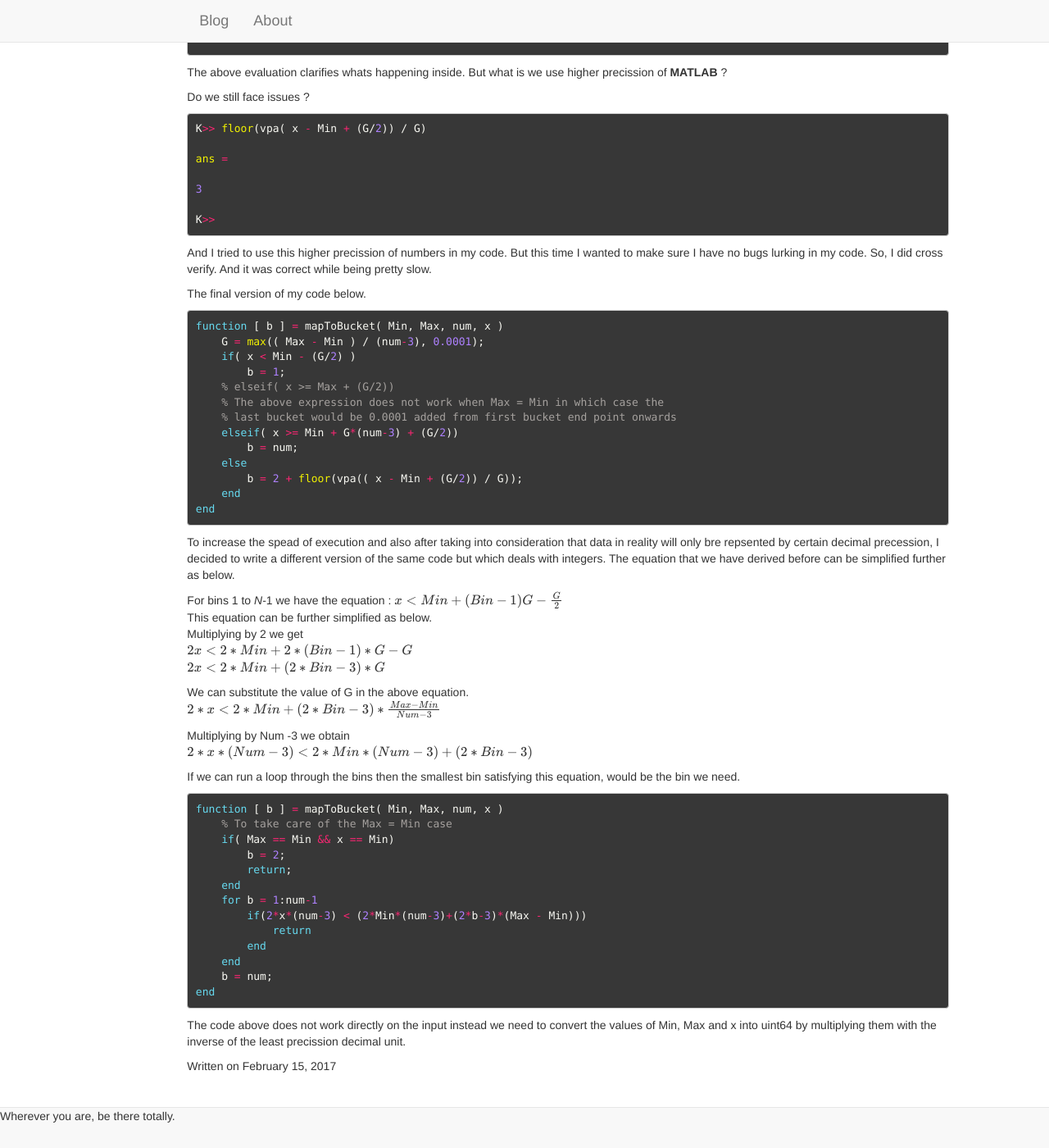
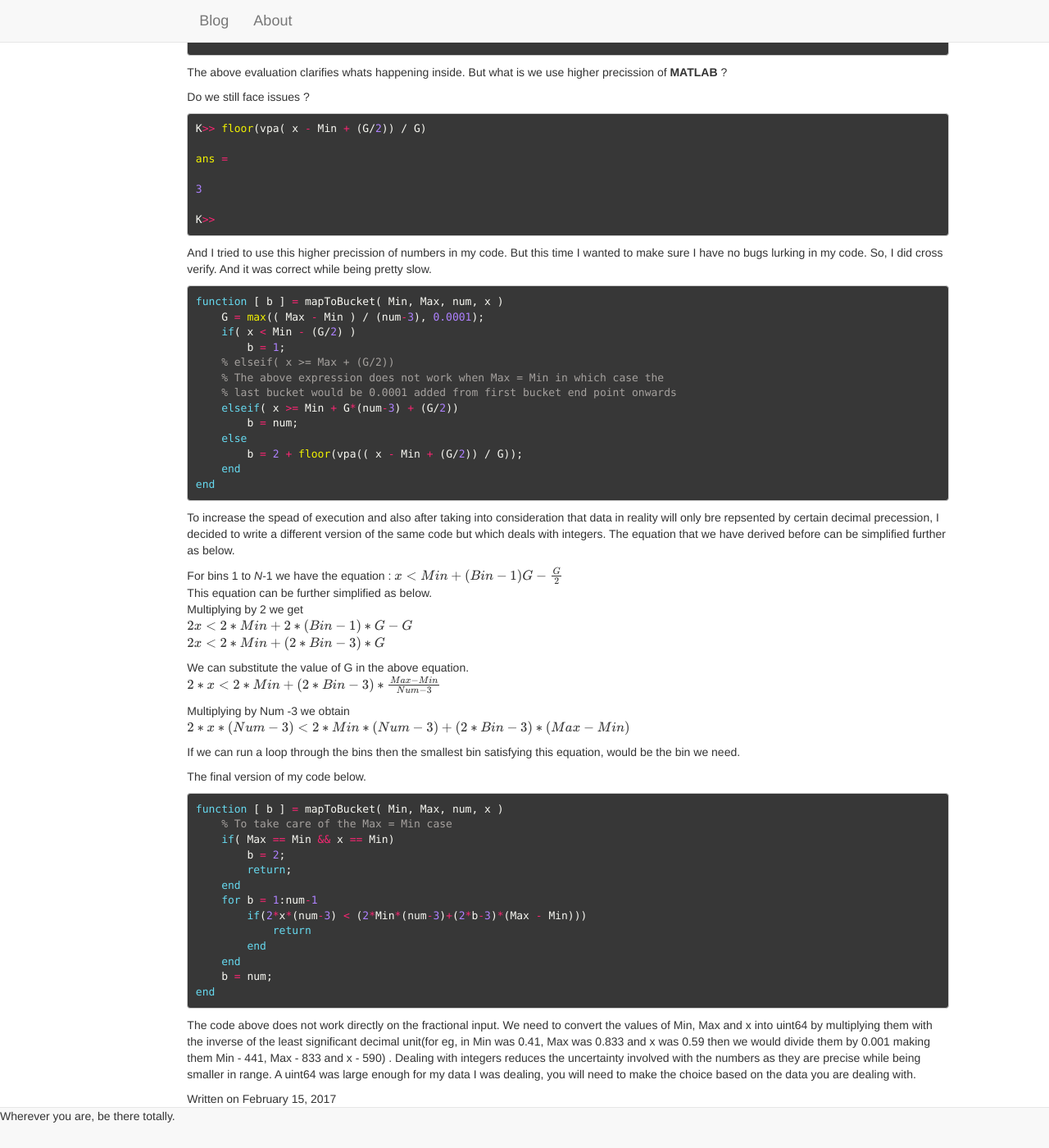
Before and after one commit to surajshetiya/surajshetiya.github.io, a Jekyll site: the page built from _posts/2017-02-15-Numerical-Issues.md, in a window 1280 px wide and 1400 px high, scrolled down 1643 px. Shown: the whole window at 82% size. Built offline with Jekyll 4.4.1, drawn with Linux system fonts in a browser that asks for light colours; formulas are drawn with MathJax 3.

Commit message:
Update  the content

````diff
--- a/_posts/2017-02-15-Numerical-Issues.md
+++ b/_posts/2017-02-15-Numerical-Issues.md
@@ -139,10 +137,12 @@ $$
 
 Multiplying by Num -3 we obtain
 $$
-2*x*(Num-3) < 2*Min*(Num-3) + (2*Bin -3)
+2*x*(Num-3) < 2*Min*(Num-3) + (2*Bin -3)*(Max-Min)
 $$
 
 If we can run a loop through the bins then the smallest bin satisfying this equation, would be the bin we need.
+
+The final version of my code below.
 ``` matlab
 function [ b ] = mapToBucket( Min, Max, num, x )
     % To take care of the Max = Min case
@@ -159,4 +159,4 @@ function [ b ] = mapToBucket( Min, Max, num, x )
 end
 ```
 
-The code above does not work directly on the input instead we need to convert the values of Min, Max and x into uint64 by multiplying them with the inverse of the least precission decimal unit.
+The code above does not work directly on the fractional input. We need to convert the values of Min, Max and x into uint64 by multiplying them with the inverse of the least significant decimal unit(for eg, in Min was 0.41, Max was 0.833 and x was 0.59 then we would divide them by 0.001 making them Min - 441, Max - 833 and x - 590) . Dealing with integers reduces the uncertainty involved with the numbers as they are precise while being smaller in range. A uint64 was large enough for my data I was dealing, you will need to make the choice based on the data you are dealing with.
````
Also changed, not shown: other parts of _posts/2017-02-15-Numerical-Issues.md (+0 -2 lines).
